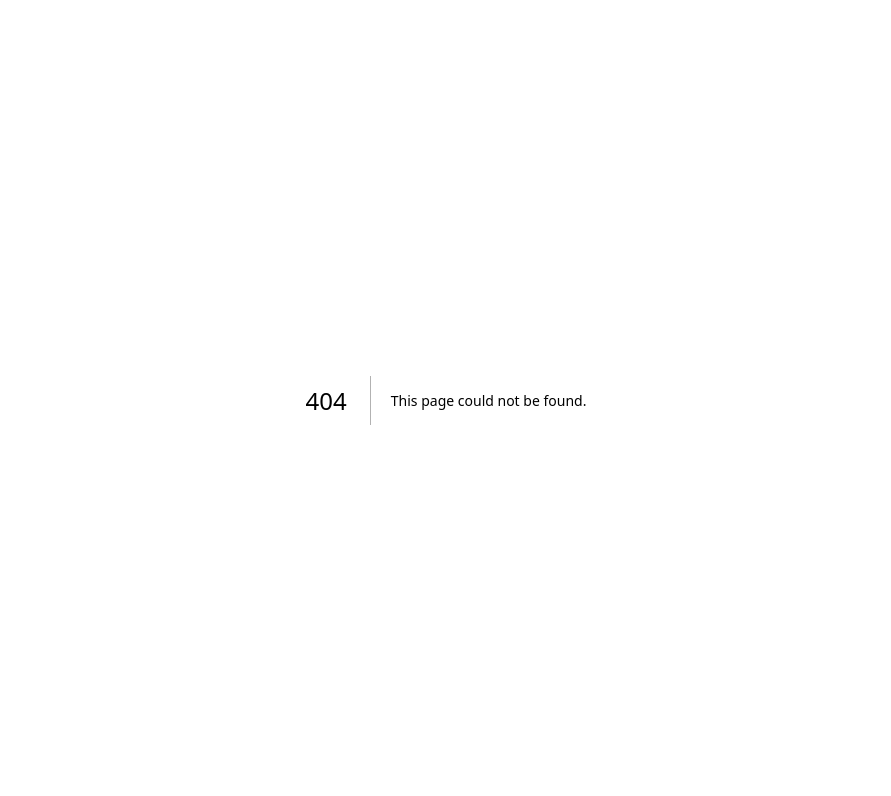
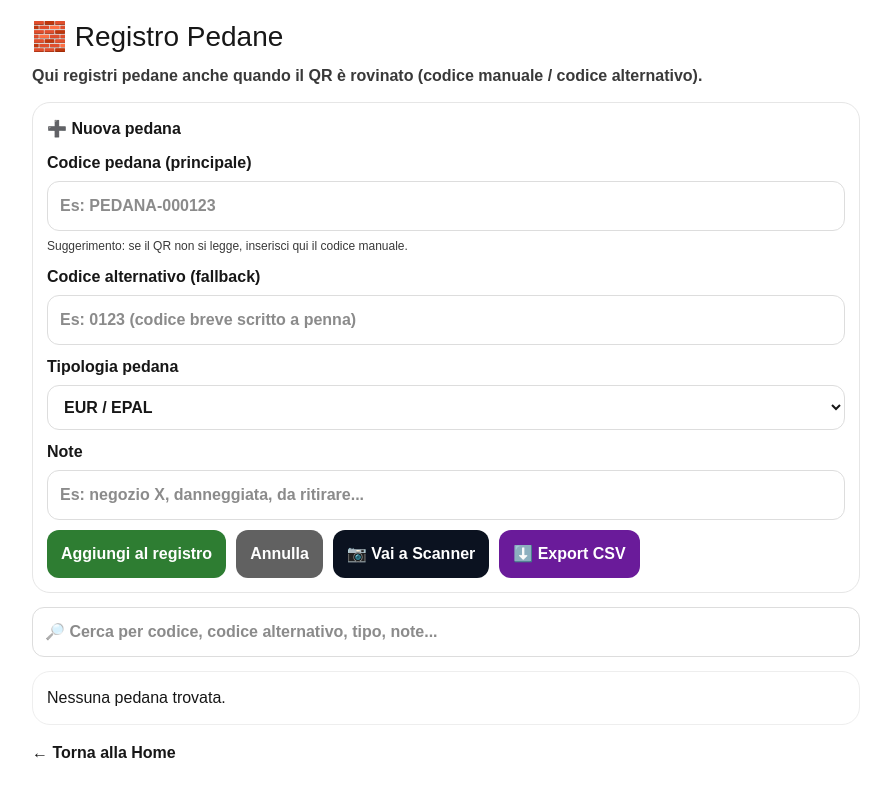
Before and after one commit to lucamandis89/pallet-tracker-v2, a Next.js app: page /pallets in a window 1280 px wide. Before the commit this address had no page. Shown: the top 796 px of the page, without its empty margins (194-1085 px from the left). Built offline with nearby package versions, Linux system fonts and the light colour scheme.

Commit message:
Add files via upload

```diff
--- /dev/null
+++ b/app/pallets/page.tsx
@@ -0,0 +1,292 @@
+// app/pallets/page.tsx
+"use client";
+
+import React, { useEffect, useMemo, useState } from "react";
+import { downloadCsv, getLastScan, getPallets, PalletItem, setPallets, upsertPallet } from "../lib/storage";
+
+const PALLET_TYPES = [
+  "EUR / EPAL",
+  "CHEP",
+  "CP (Chemical)",
+  "H1 Plastica",
+  "Mezza pedana",
+  "Altro",
+];
+
+export default function PalletsPage() {
+  const [items, setItems] = useState<PalletItem[]>([]);
+  const [q, setQ] = useState("");
+
+  const [code, setCode] = useState("");
+  const [altCode, setAltCode] = useState("");
+  const [type, setType] = useState<string>(PALLET_TYPES[0]);
+  const [notes, setNotes] = useState("");
+
+  const [editId, setEditId] = useState<string | null>(null);
+
+  function reload() {
+    setItems(getPallets());
+  }
+
+  useEffect(() => {
+    reload();
+    // precompila col last scan se presente
+    const last = getLastScan();
+    if (last) setCode((prev) => prev || last);
+  }, []);
+
+  const filtered = useMemo(() => {
+    const s = q.trim().toLowerCase();
+    if (!s) return items;
+    return items.filter((p) => {
+      const hay = `${p.code} ${p.altCode || ""} ${p.type || ""} ${p.notes || ""}`.toLowerCase();
+      return hay.includes(s);
+    });
+  }, [items, q]);
+
+  function resetForm() {
+    setEditId(null);
+    setCode("");
+    setAltCode("");
+    setType(PALLET_TYPES[0]);
+    setNotes("");
+  }
+
+  function onSubmit() {
+    const c = code.trim();
+    if (!c) return alert("Inserisci un codice pedana (QR o manuale).");
+
+    // se stai editando, aggiorno l’elemento specifico
+    if (editId) {
+      const all = getPallets();
+      const idx = all.findIndex((x) => x.id === editId);
+      if (idx < 0) {
+        alert("Elemento non trovato, ricarico lista.");
+        reload();
+        return;
+      }
+      all[idx] = {
+        ...all[idx],
+        code: c,
+        altCode: altCode.trim() || undefined,
+        type: type || undefined,
+        notes: notes.trim() || undefined,
+      };
+      setPallets(all);
+      reload();
+      resetForm();
+      return;
+    }
+
+    // nuovo / upsert su code o altCode
+    upsertPallet({
+      code: c,
+      altCode: altCode.trim() || undefined,
+      type: type || undefined,
+      notes: notes.trim() || undefined,
+    });
+    reload();
+    resetForm();
+  }
+
+  function onEdit(p: PalletItem) {
+    setEditId(p.id);
+    setCode(p.code || "");
+    setAltCode(p.altCode || "");
+    setType(p.type || PALLET_TYPES[0]);
+    setNotes(p.notes || "");
+    window.scrollTo({ top: 0, behavior: "smooth" });
+  }
+
+  function onDelete(id: string) {
+    if (!confirm("Eliminare questa pedana dal registro?")) return;
+    const all = getPallets().filter((x) => x.id !== id);
+    setPallets(all);
+    reload();
+  }
+
+  function exportCsv() {
+    const all = getPallets();
+    downloadCsv(
+      "registro_pedane.csv",
+      ["code", "altCode", "type", "notes", "lastSeen", "lat", "lng", "source"],
+      all.map((p) => [
+        p.code,
+        p.altCode || "",
+        p.type || "",
+        p.notes || "",
+        p.lastSeenTs ? new Date(p.lastSeenTs).toISOString() : "",
+        p.lastLat ?? "",
+        p.lastLng ?? "",
+        p.lastSource || "",
+      ])
+    );
+  }
+
+  const btn = (bg: string) => ({
+    padding: "12px 14px",
+    borderRadius: 12,
+    border: "none",
+    fontWeight: 900 as const,
+    cursor: "pointer",
+    background: bg,
+    color: "white",
+  });
+
+  const input = {
+    padding: 12,
+    borderRadius: 12,
+    border: "1px solid #ddd",
+    fontWeight: 700 as const,
+    width: "100%",
+  };
+
+  return (
+    <div style={{ padding: 16, maxWidth: 860, margin: "0 auto" }}>
+      <h1 style={{ fontSize: 28, marginBottom: 6 }}>🧱 Registro Pedane</h1>
+      <div style={{ opacity: 0.85, fontWeight: 700 }}>
+        Qui registri pedane anche quando il QR è rovinato (codice manuale / codice alternativo).
+      </div>
+
+      {/* Form */}
+      <div
+        style={{
+          marginTop: 14,
+          padding: 14,
+          borderRadius: 18,
+          border: "1px solid #e6e6e6",
+          background: "white",
+        }}
+      >
+        <div style={{ fontWeight: 900, marginBottom: 10 }}>
+          {editId ? "✏️ Modifica pedana" : "➕ Nuova pedana"}
+        </div>
+
+        <div style={{ display: "grid", gap: 10 }}>
+          <div>
+            <div style={{ fontWeight: 900, marginBottom: 6 }}>Codice pedana (principale)</div>
+            <input value={code} onChange={(e) => setCode(e.target.value)} placeholder="Es: PEDANA-000123" style={input} />
+            <div style={{ marginTop: 6, fontSize: 12, opacity: 0.85 }}>
+              Suggerimento: se il QR non si legge, inserisci qui il codice manuale.
+            </div>
+          </div>
+
+          <div>
+            <div style={{ fontWeight: 900, marginBottom: 6 }}>Codice alternativo (fallback)</div>
+            <input
+              value={altCode}
+              onChange={(e) => setAltCode(e.target.value)}
+              placeholder="Es: 0123 (codice breve scritto a penna)"
+              style={input}
+            />
+          </div>
+
+          <div>
+            <div style={{ fontWeight: 900, marginBottom: 6 }}>Tipologia pedana</div>
+            <select value={type} onChange={(e) => setType(e.target.value)} style={input as any}>
+              {PALLET_TYPES.map((t) => (
+                <option key={t} value={t}>
+                  {t}
+                </option>
+              ))}
+            </select>
+          </div>
+
+          <div>
+            <div style={{ fontWeight: 900, marginBottom: 6 }}>Note</div>
+            <input
+              value={notes}
+              onChange={(e) => setNotes(e.target.value)}
+              placeholder="Es: negozio X, danneggiata, da ritirare..."
+              style={input}
+            />
+          </div>
+
+          <div style={{ display: "flex", gap: 10, flexWrap: "wrap" }}>
+            <button onClick={onSubmit} style={btn("#2e7d32")}>
+              {editId ? "Salva modifiche" : "Aggiungi al registro"}
+            </button>
+
+            <button onClick={resetForm} style={{ ...btn("#616161") }}>
+              Annulla
+            </button>
+
+            <a href="/scan" style={{ ...btn("#0b1220"), textDecoration: "none", display: "inline-flex", alignItems: "center" }}>
+              📷 Vai a Scanner
+            </a>
+
+            <button onClick={exportCsv} style={btn("#6a1b9a")}>
+              ⬇️ Export CSV
+            </button>
+          </div>
+        </div>
+      </div>
+
+      {/* Search */}
+      <div style={{ marginTop: 14 }}>
+        <input
+          value={q}
+          onChange={(e) => setQ(e.target.value)}
+          placeholder="🔎 Cerca per codice, codice alternativo, tipo, note..."
+          style={{ ...input, background: "white" }}
+        />
+      </div>
+
+      {/* List */}
+      <div style={{ marginTop: 14, display: "grid", gap: 10 }}>
+        {filtered.length === 0 ? (
+          <div style={{ padding: 14, borderRadius: 18, border: "1px solid #eee", background: "white" }}>
+            Nessuna pedana trovata.
+          </div>
+        ) : (
+          filtered.map((p) => (
+            <div
+              key={p.id}
+              style={{
+                padding: 14,
+                borderRadius: 18,
+                border: "1px solid #e6e6e6",
+                background: "white",
+              }}
+            >
+              <div style={{ display: "flex", justifyContent: "space-between", gap: 10, flexWrap: "wrap" }}>
+                <div>
+                  <div style={{ fontWeight: 900, fontSize: 18 }}>{p.code}</div>
+                  <div style={{ opacity: 0.85, fontWeight: 700 }}>
+                    {p.type || "—"} {p.altCode ? ` • alt: ${p.altCode}` : ""}
+                  </div>
+                </div>
+
+                <div style={{ display: "flex", gap: 8 }}>
+                  <button onClick={() => onEdit(p)} style={btn("#1e88e5")}>
+                    Modifica
+                  </button>
+                  <button onClick={() => onDelete(p.id)} style={btn("#e53935")}>
+                    Elimina
+                  </button>
+                </div>
+              </div>
+
+              {p.notes ? <div style={{ marginTop: 8, fontWeight: 700 }}>{p.notes}</div> : null}
+
+              <div style={{ marginTop: 8, fontSize: 12, opacity: 0.85 }}>
+                Ultimo rilevamento:{" "}
+                {p.lastSeenTs ? new Date(p.lastSeenTs).toLocaleString() : "—"}{" "}
+                {p.lastSource ? `(${p.lastSource})` : ""}
+                {typeof p.lastLat === "number" && typeof p.lastLng === "number"
+                  ? ` • GPS: ${p.lastLat.toFixed(6)}, ${p.lastLng.toFixed(6)}`
+                  : ""}
+              </div>
+            </div>
+          ))
+        )}
+      </div>
+
+      <div style={{ marginTop: 16 }}>
+        <a href="/" style={{ fontWeight: 900, textDecoration: "none" }}>
+          ← Torna alla Home
+        </a>
+      </div>
+    </div>
+  );
+}
```
